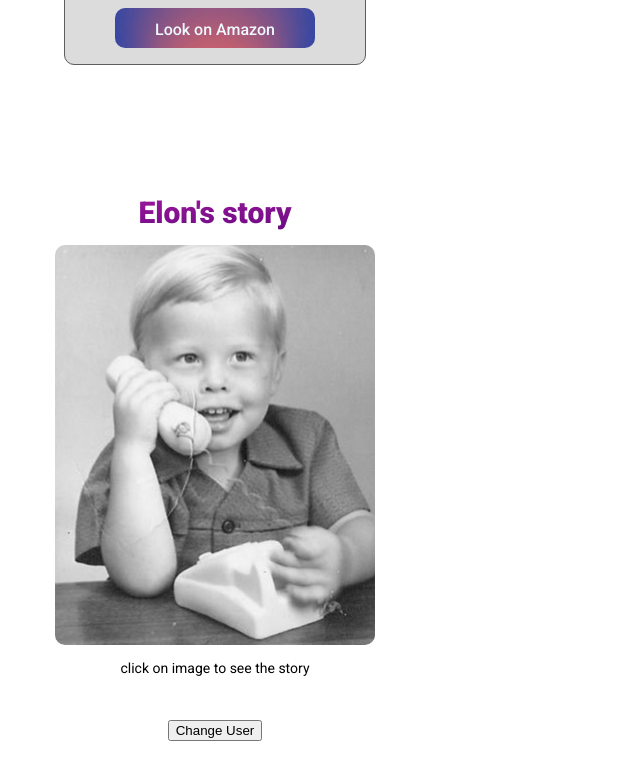
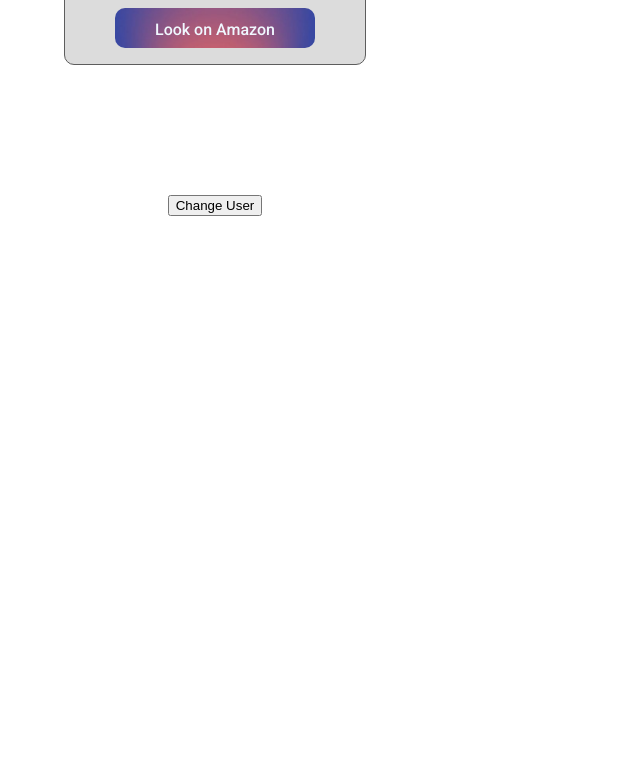
Before and after one commit to Cabraa11/bibek.com, a plain HTML site: page index.html in a window 1280 px wide. Shown: the part 2455-3220 px from the top of the page, without its empty margins (0-640 px from the left). Drawn offline with nearby package versions, Linux system fonts and the light colour scheme.

Commit message:
Update index.html

```diff
--- a/index.html
+++ b/index.html
@@ -131,13 +131,7 @@
             </div>
 
 
-            <div class="elon-images-story">
-                <img class="elon-img-1" src="images/elon1.png" href="Elon as a baby">
-            </div>
-            <div class="elon-images-story-titles">
-                <p class="elon-images-story-p">Elon's story</p>
-            <p class="elon-images-story-subtitle">click on image to see the story</p>
-            </div>
+
         </div>
         </div>
 
```
